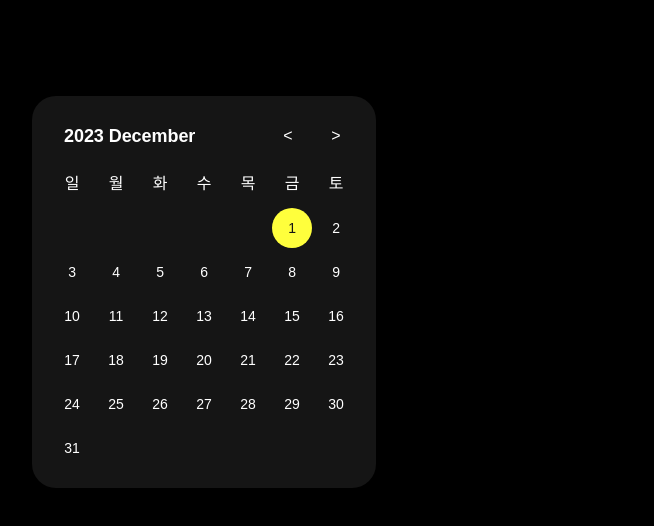
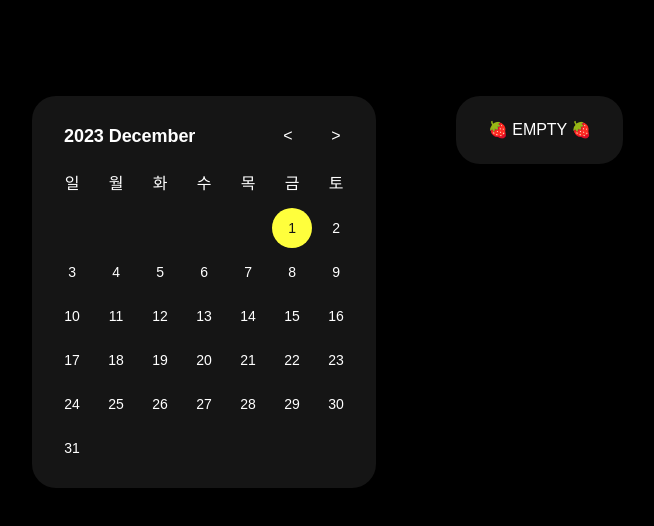
Before and after one commit to ttalkisyrup/glow-up-diary, a Next.js app: page /daily/2023-12-1 in a window 1280 px wide. Shown: the top 526 px of the page, without its empty margins (64-718 px from the left). Built offline with nearby package versions, Linux system fonts and the light colour scheme; a web font is replaced by a local one.

Commit message:
feat: 메타데이터카드 컴포넌트 추가

```diff
--- a/src/app/daily/[date]/layout.tsx
+++ b/src/app/daily/[date]/layout.tsx
@@ -1,3 +1,5 @@
+import clsx from 'clsx'
+
 import Calender from '@/components/Calender'
 
 export default function DailyLayout({
@@ -10,11 +12,16 @@ export default function DailyLayout({
   }
 }) {
   return (
-    <div className="flex min-h-screen p-24 bg-black text-white">
-      <div>
+    <div className="min-h-screen p-24 bg-black w-full">
+      <div
+        className={clsx(
+          'flex text-white mx-auto max-w-[1100px] gap-20',
+          'max-lg:flex-col max-lg:gap-10',
+        )}
+      >
         <Calender date={params.date} />
+        <div className={clsx('', 'max-lg:p-0')}>{children}</div>
       </div>
-      <div className="flex-1 px-10">{children}</div>
     </div>
   )
 }
--- a/src/app/daily/[date]/page.tsx
+++ b/src/app/daily/[date]/page.tsx
@@ -1,8 +1,8 @@
 import fs from 'fs'
 import path from 'path'
 import * as marked from 'marked'
-import Calender from '@/components/Calender'
-import dayjs from 'dayjs'
+
+import MetaCard from '@/components/MetaCard'
 
 interface Props {
   params: {
@@ -20,6 +20,7 @@ export default function Page({ params }: Props) {
     '/posts',
     `/daily/${currentDate}.md`,
   )
+
   try {
     markdownContent = fs.readFileSync(fullPath, 'utf8')
   } catch {}
@@ -27,19 +28,14 @@ export default function Page({ params }: Props) {
   function preprocess(markdown: string) {
     const [first, second = '', ...contents] = markdown.split('---\n')
     if (!first && second) {
-      const metadata = second
-        .trim()
-        .split('\n')
-        .map((meta) => meta.split(': '))
-        .reduce((res, [key, value]) => ({ ...res, [key]: value }), {})
-      console.log(metadata)
       return contents.join('---\n')
     }
     return markdown
   }
 
   return (
-    <div>
+    <div className="prose dark:prose-invert w-full">
+      <MetaCard markdownContent={markdownContent} />
       <div
         dangerouslySetInnerHTML={{
           __html: marked.use({ hooks: { preprocess } }).parse(markdownContent),
--- /dev/null
+++ b/src/utils/markdown.ts
@@ -0,0 +1,15 @@
+import { MarkdownMetaData } from '@/types/common.type'
+
+export const getMetaData = <T extends MarkdownMetaData>(
+  markdownContent: string,
+): T | null => {
+  const [first, second = ''] = markdownContent.split('---\n')
+  if (!first && second) {
+    return second
+      .trim()
+      .split('\n')
+      .map((meta) => meta.split(': '))
+      .reduce((res, [key, value]) => ({ ...res, [key]: value }), {}) as T
+  }
+  return null
+}
```
Also changed, not shown: src/types/common.type.ts (+7 -0 lines).
